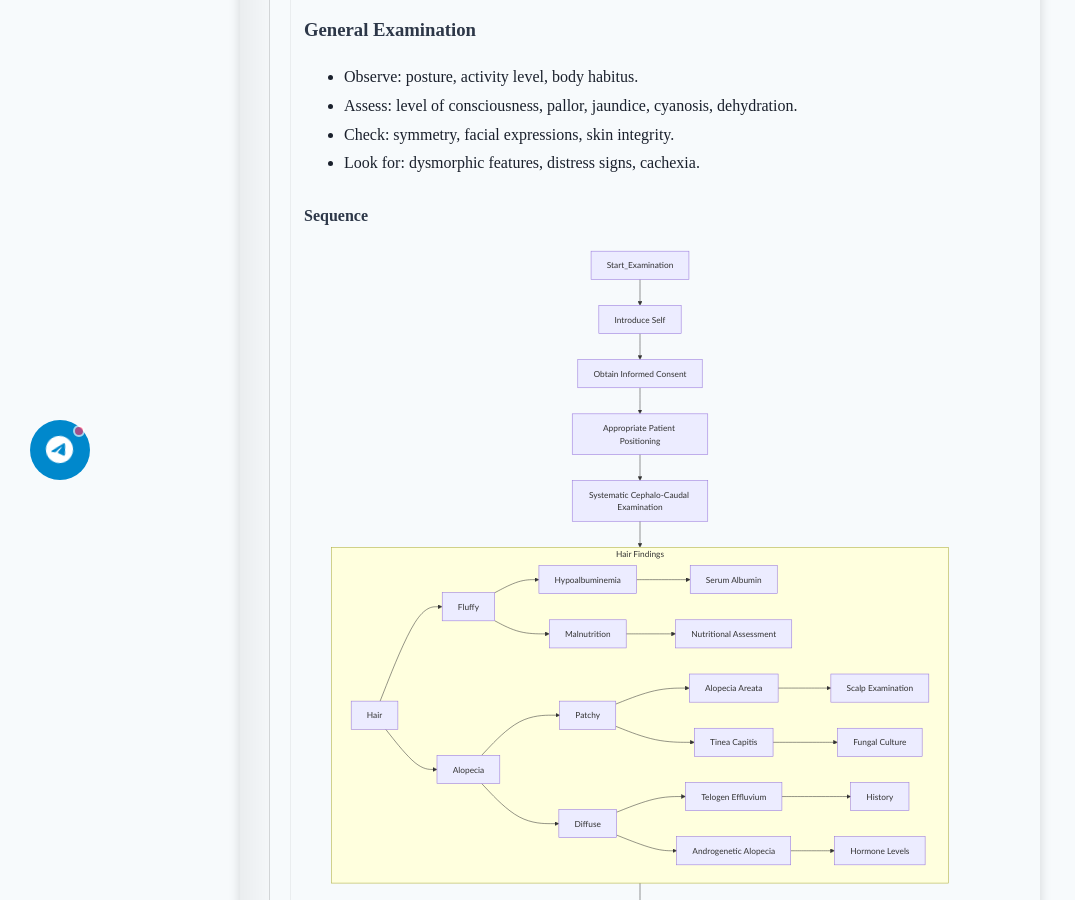
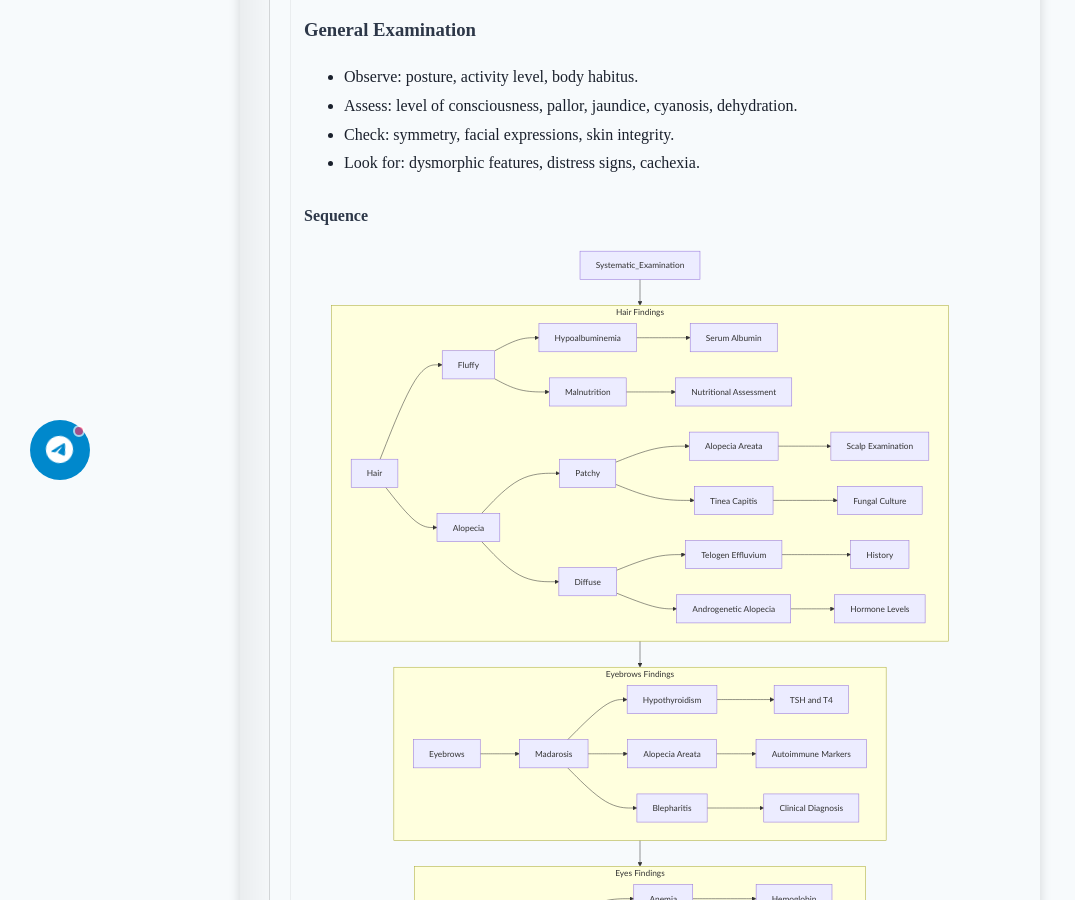
Before and after one commit to Nadira3/Nadira3.github.io, a Jekyll site: the page built from _journal/2025-05-09-pediatric-surgery.markdown, in a window 1280 px wide and 900 px high, scrolled down 2369 px. Shown: the whole window, without its empty margins (0-1075 px from the left). Built offline with Jekyll 4.4.1, drawn with Linux system fonts in a browser that asks for light colours; some web fonts are replaced.

Commit message:
Update 2025-05-09-pediatric-surgery.markdown

```diff
--- a/_journal/2025-05-09-pediatric-surgery.markdown
+++ b/_journal/2025-05-09-pediatric-surgery.markdown
@@ -87,13 +87,7 @@ Circumcision is the surgical removal of the prepuce (foreskin) of the penis.
 
 #### Sequence
 <div class="mermaid">
-flowchart TB
-
-  %% Overall Examination Flow
-  	Start[Start_Examination] --> Introduction[Introduce Self]
-  	Introduction --> Consent[Obtain Informed Consent]
-  	Consent --> Patient_Positioning[Appropriate Patient Positioning]
-  	Patient_Positioning --> Systematic_Examination[Systematic Cephalo-Caudal Examination]
+  flowchart TB
 
     %% Detailed Examination Subgraphs
     subgraph Hair_Findings[Hair Findings]
@@ -286,10 +280,12 @@ flowchart TB
     Hands_Findings --> Fingernails_Findings
     Fingernails_Findings --> Legs_Findings
     Legs_Findings --> Examination_Conclusion[Comprehensive Examination Conclusion]
-</div>
 
 
 
+
+
+</div>
 ---
 
 ### Vital Signs (Order Matters)
```
